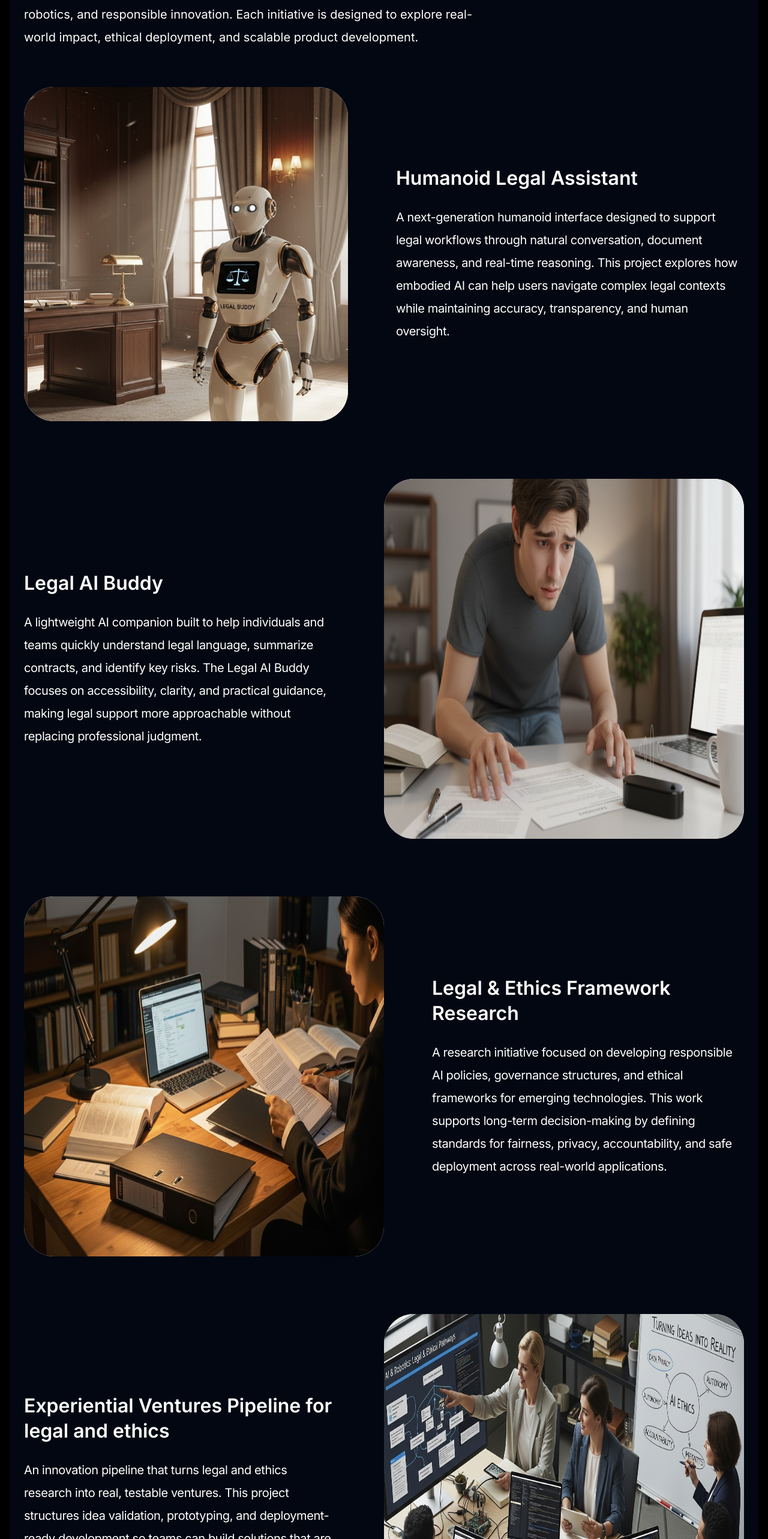
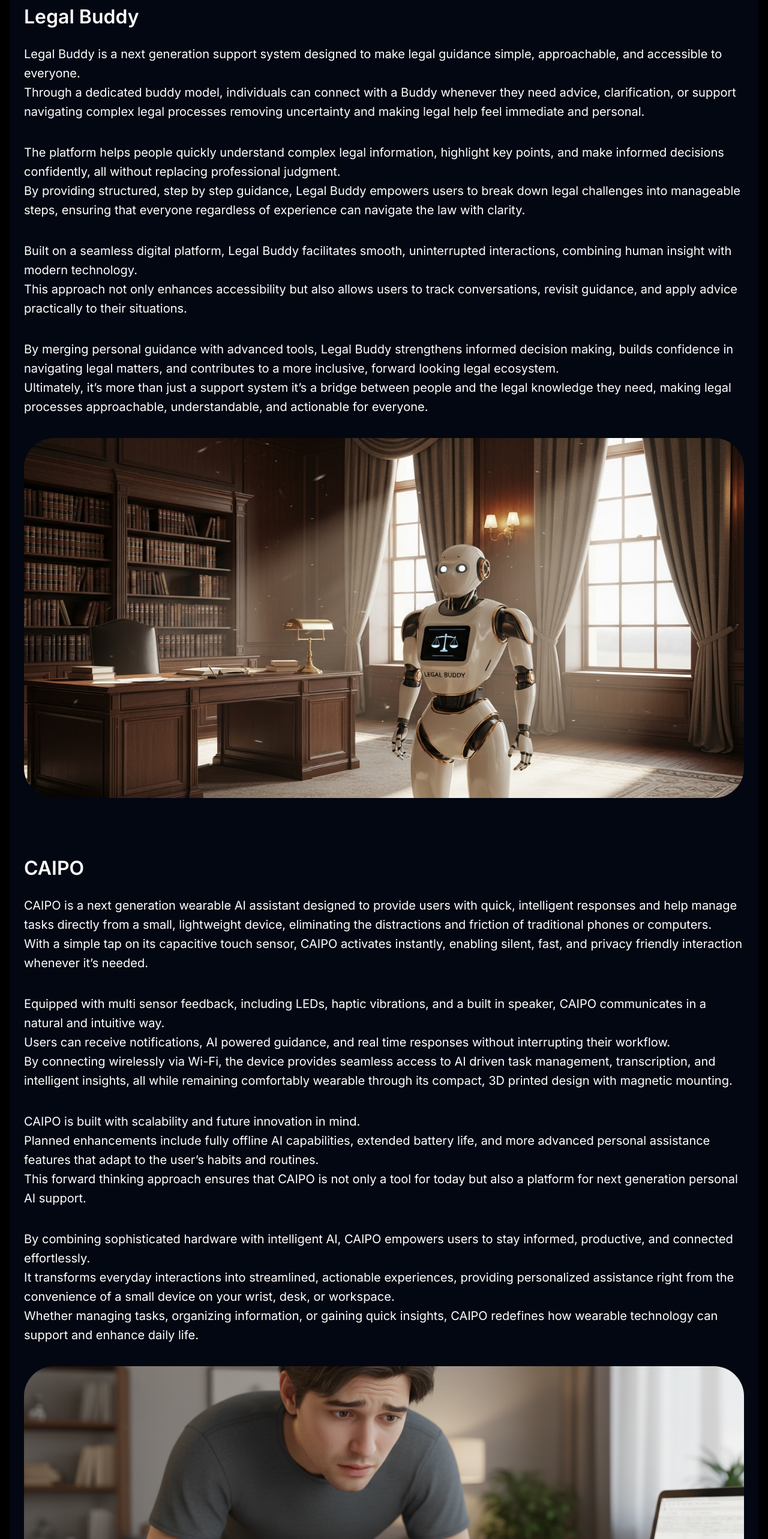
Before and after one commit to FlolabsInnovationsGroup/legal-ethics-venture-inistitute, a Next.js app: page /projects in a window 1280 px wide. Shown: the part 235-2800 px from the top of the page at 60% size. Built offline with nearby package versions, Linux system fonts and the light colour scheme.

Commit message:
update text and design for the projects

```diff
--- a/src/app/Journey/page.tsx
+++ b/src/app/Journey/page.tsx
@@ -11,18 +11,6 @@ import OurCompass from "@/components/code-split/journey/OurCompass";
 import PathForward from "@/components/code-split/journey/PathForward";
 import Planned from "@/components/code-split/journey/Planned";
 import Initiatives from "@/components/Initiatives";
-import {
-  Map,
-  Compass,
-  Users,
-  BarChart3,
-  ArrowRight,
-  ShieldCheck,
-  FileText,
-  CheckCircle,
-} from "lucide-react";
-import Image from "next/image";
-import Link from "next/link";
 
 export default function Journey() {
   return (
@@ -36,7 +24,7 @@ export default function Journey() {
       <Growing />
       <Initiatives />
       <Foundations />
-      =
+
       <MileStone />
       <NotAll />
       <InMotion />
--- a/src/app/projects/page.tsx
+++ b/src/app/projects/page.tsx
@@ -1,131 +1,249 @@
 import humanoidImg from "../../../public/humanoid.jpeg";
 import aiBuddyImg from "../../../public/buddy.png";
 import legalFramworkImg from "../../../public/Legal & Ethics Framework Research.png";
+import MoodChangerImg from "../../../public/moodChanger.png";
+
 import experientialImg from "../../../public/Experiential Ventures Pipeline for legal and ethics.jpeg";
 import Image from "next/image";
 
 export default function page() {
   return (
-    <main className=" bg-gray-950 rounded-[16px]  px-4 md:px-6 py-4 mt-[100px] mb-[50px]">
+    <main className=" bg-gray-950 rounded-[16px]  px-4 md:px-6 py-4 mt-[100px] mb-[80px]">
       <div className="max-w-[1440px] mx-auto">
         {/* Page Header */}
-        <div className="mb-12 md:mb-16">
+        <div className="mb-12 md:mb-16 text-center">
           <h1 className="text-4xl md:text-[56px] font-semibold text-white mb-4 md:mb-6">
             Projects
           </h1>
-          <p className="text-lg md:text-xl text-white max-w-3xl leading-[190%]">
+          {/* <p className="text-lg md:text-xl text-white max-w-3xl leading-[190%]">
             A glimpse into some of the projects we’re building at the
             intersection of AI, robotics, and responsible innovation. Each
             initiative is designed to explore real-world impact, ethical
             deployment, and scalable product development.
-          </p>
+          </p> */}
         </div>
 
         {/* Projects List */}
         <div className="space-y-16 md:space-y-24">
           {/* Project 1 - Image Left */}
-          <div className="flex flex-col lg:flex-row items-center gap-6 md:gap-10 lg:gap-20">
-            <div className="w-full lg:w-[540px] flex-shrink-0">
-              <div className="relative w-full aspect-[540/557] rounded-[30px] md:rounded-[50px] bg-white flex items-center justify-center p-8 md:p-12">
+          <div className="flex flex-col   gap-6 md:gap-10 lg:gap-20">
+            <div className="w-full   flex-shrink-0">
+              <div className="flex-1">
+                <h2 className="text-2xl md:text-[32px] font-semibold text-white mb-4 md:mb-6">
+                  Legal Buddy
+                </h2>
+                <p className="text-lg md:text-xl text-white leading-[160%] mb-9">
+                  Legal Buddy is a next generation support system designed to
+                  make legal guidance simple, approachable, and accessible to
+                  everyone. <br />
+                  Through a dedicated buddy model, individuals can connect with
+                  a Buddy whenever they need advice, clarification, or support
+                  navigating complex legal processes removing uncertainty and
+                  making legal help feel immediate and personal.
+                </p>
+                <p className="text-lg md:text-xl text-white leading-[160%] mb-9">
+                  The platform helps people quickly understand complex legal
+                  information, highlight key points, and make informed decisions
+                  confidently, all without replacing professional judgment.{" "}
+                  <br /> By providing structured, step by step guidance, Legal
+                  Buddy empowers users to break down legal challenges into
+                  manageable steps, ensuring that everyone regardless of
+                  experience can navigate the law with clarity.
+                </p>
+                <p className="text-lg md:text-xl text-white leading-[160%] mb-9">
+                  Built on a seamless digital platform, Legal Buddy facilitates
+                  smooth, uninterrupted interactions, combining human insight
+                  with modern technology. <br /> This approach not only enhances
+                  accessibility but also allows users to track conversations,
+                  revisit guidance, and apply advice practically to their
+                  situations.
+                </p>
+                <p className="text-lg md:text-xl text-white leading-[160%] mb-9">
+                  By merging personal guidance with advanced tools, Legal Buddy
+                  strengthens informed decision making, builds confidence in
+                  navigating legal matters, and contributes to a more inclusive,
+                  forward looking legal ecosystem. <br /> Ultimately, it’s more
+                  than just a support system it’s a bridge between people and
+                  the legal knowledge they need, making legal processes
+                  approachable, understandable, and actionable for everyone.
+                </p>
+              </div>
+              <div className=" flex justify-center  ">
+                <div className="relative w-full h-[400px] md:h-[500px]  lg:h-[600px]  rounded-[30px] md:rounded-[50px]  flex items-center justify-center p-8 md:p-12">
                   <Image
                     fill
                     src={humanoidImg}
                     alt="Project 1 - AI Robot"
-                  className="w-full  aspect-[163/89] rounded-[30px] md:rounded-[50px] object-cover"
+                    className="  rounded-[30px] md:rounded-[50px] object-center"
                   />
                 </div>
               </div>
-            <div className="flex-1">
-              <h2 className="text-2xl md:text-[32px] font-semibold text-white mb-4 md:mb-6">
-                Humanoid Legal Assistant
-              </h2>
-              <p className="text-lg md:text-xl text-white leading-[190%] tracking-[-0.4px]">
-                A next-generation humanoid interface designed to support legal
-                workflows through natural conversation, document awareness, and
-                real-time reasoning. This project explores how embodied AI can
-                help users navigate complex legal contexts while maintaining
-                accuracy, transparency, and human oversight.
-              </p>
             </div>
           </div>
 
           {/* Project 2 - Image Right */}
-          <div className="flex flex-col lg:flex-row-reverse items-center gap-6 md:gap-10 lg:gap-20">
-            <div className="w-full lg:w-[600px] flex-shrink-0">
-              <div className="relative w-full h-[600px]  rounded-[30px] md:rounded-[50px] bg-white flex items-center justify-center p-8 md:p-12">
+          <div className="flex flex-col   gap-6 md:gap-10 lg:gap-20">
+            <div className="w-full  flex-shrink-0">
+              <div className="flex-1">
+                <h2 className="text-2xl md:text-[32px] font-semibold text-white mb-4 md:mb-6">
+                  CAIPO
+                </h2>
+                <p className="text-lg md:text-xl text-white leading-[160%] mb-9">
+                  CAIPO is a next generation wearable AI assistant designed to
+                  provide users with quick, intelligent responses and help
+                  manage tasks directly from a small, lightweight device,
+                  eliminating the distractions and friction of traditional
+                  phones or computers. <br /> With a simple tap on its
+                  capacitive touch sensor, CAIPO activates instantly, enabling
+                  silent, fast, and privacy friendly interaction whenever it’s
+                  needed.
+                </p>
+                <p className="text-lg md:text-xl text-white leading-[160%] mb-9">
+                  Equipped with multi sensor feedback, including LEDs, haptic
+                  vibrations, and a built in speaker, CAIPO communicates in a
+                  natural and intuitive way. <br /> Users can receive
+                  notifications, AI powered guidance, and real time responses
+                  without interrupting their workflow. <br /> By connecting
+                  wirelessly via Wi-Fi, the device provides seamless access to
+                  AI driven task management, transcription, and intelligent
+                  insights, all while remaining comfortably wearable through its
+                  compact, 3D printed design with magnetic mounting.
+                </p>
+                <p className="text-lg md:text-xl text-white leading-[160%] mb-9">
+                  CAIPO is built with scalability and future innovation in mind.{" "}
+                  <br />
+                  Planned enhancements include fully offline AI capabilities,
+                  extended battery life, and more advanced personal assistance
+                  features that adapt to the user’s habits and routines. <br />{" "}
+                  This forward thinking approach ensures that CAIPO is not only
+                  a tool for today but also a platform for next generation
+                  personal AI support.
+                </p>
+                <p className="text-lg md:text-xl text-white leading-[160%] mb-9">
+                  By combining sophisticated hardware with intelligent AI, CAIPO
+                  empowers users to stay informed, productive, and connected
+                  effortlessly. <br /> It transforms everyday interactions into
+                  streamlined, actionable experiences, providing personalized
+                  assistance right from the convenience of a small device on
+                  your wrist, desk, or workspace. <br /> Whether managing tasks,
+                  organizing information, or gaining quick insights, CAIPO
+                  redefines how wearable technology can support and enhance
+                  daily life.
+                </p>
+              </div>
+              <div className=" flex justify-center">
+                <div className="relative   h-[400px] md:h-[500px] lg:h-[600px] w-full       rounded-[30px] md:rounded-[50px]  flex items-center justify-center p-8 md:p-12">
                   <Image
                     fill
                     src={aiBuddyImg}
-                  alt="Project 1 - AI Robot"
-                  className=" rounded-[30px] md:rounded-[50px]  "
+                    alt="Project 2 - CAIPO"
+                    className=" rounded-[30px] md:rounded-[50px] object-cover"
                   />
                 </div>
               </div>
+            </div>
+          </div>
+          {/* Project 3 - Image Left */}
+          <div className="flex flex-col   gap-6 md:gap-10 lg:gap-20">
+            <div className="w-full  flex-shrink-0">
               <div className="flex-1">
                 <h2 className="text-2xl md:text-[32px] font-semibold text-white mb-4 md:mb-6">
-                Legal AI Buddy{" "}
+                  MoodChanger
                 </h2>
-              <p className="text-lg md:text-xl text-white leading-[190%] tracking-[-0.4px]">
-                A lightweight AI companion built to help individuals and teams
-                quickly understand legal language, summarize contracts, and
-                identify key risks. The Legal AI Buddy focuses on accessibility,
-                clarity, and practical guidance, making legal support more
-                approachable without replacing professional judgment.
+                <p className="text-lg md:text-xl text-white leading-[160%] mb-9">
+                  MoodChanger is an innovative app that centralizes data from
+                  multiple wearables, offering users a single, comprehensive
+                  view of their personal metrics. <br /> By integrating
+                  seamlessly with CAIPO, the app gathers information from
+                  various devices and transforms it into meaningful insights,
+                  making it easier for people to understand their physical
+                  health, mental well being, productivity, and even their pets’
+                  activity.
+                </p>
+                <p className="text-lg md:text-xl text-white leading-[160%] mb-9">
+                  Designed for a wide audience from health conscious individuals
+                  and athletes to pet owners and anyone curious about their
+                  daily patterns MoodChanger turns complex streams of data into
+                  clear, actionable information. <br /> The interface is
+                  carefully crafted to highlight trends, patterns, and
+                  anomalies, allowing users to spot changes over time, track
+                  progress toward goals, and make informed decisions about
+                  lifestyle and habits.
+                </p>
+                <p className="text-lg md:text-xl text-white leading-[160%] mb-9">
+                  More than just a dashboard, MoodChanger acts as a companion
+                  that helps users interpret their metrics and take deliberate
+                  steps toward improvement. <br /> By providing an intuitive,
+                  unified view of data and pairing it with CAIPO’s guidance, the
+                  app empowers individuals to set realistic goals, monitor
+                  achievements, and adjust behaviors proactively.
+                </p>
+                <p className="text-lg md:text-xl text-white leading-[160%] mb-9">
+                  Ultimately, MoodChanger transforms raw data into actionable
+                  insights, making the journey toward better health,
+                  productivity, and personal awareness smoother, more informed,
+                  and more motivating. <br /> It’s about turning every piece of
+                  information into a small but meaningful change one insight at
+                  a time.
                 </p>
               </div>
-          </div>
-
-          {/* Project 3 - Image Left */}
-          <div className="flex flex-col lg:flex-row items-center gap-6 md:gap-10 lg:gap-20">
-            <div className="w-full lg:w-[600px] flex-shrink-0">
-              <div className="relative w-full h-[600px] rounded-[30px] md:rounded-[50px] bg-white flex items-center justify-center p-8 md:p-12">
+              <div className=" flex justify-center">
+                <div className="relative   h-[400px] md:h-[500px] lg:h-[600px] w-full        rounded-[30px] md:rounded-[50px]  flex items-center justify-center p-8 md:p-12">
                   <Image
                     fill
                     src={legalFramworkImg}
-                  alt="Project 1 - AI Robot"
-                  className="w-full    rounded-[30px] md:rounded-[50px]  "
+                    alt="Project 3 - MoodChanger"
+                    className=" rounded-[30px] md:rounded-[50px] object-center "
                   />
                 </div>
               </div>
-            <div className="flex-1">
-              <h2 className="text-2xl md:text-[32px] font-semibold text-white mb-4 md:mb-6">
-                Legal & Ethics Framework Research
-              </h2>
-              <p className="text-lg md:text-xl text-white leading-[190%] tracking-[-0.4px]">
-                A research initiative focused on developing responsible AI
-                policies, governance structures, and ethical frameworks for
-                emerging technologies. This work supports long-term
-                decision-making by defining standards for fairness, privacy,
-                accountability, and safe deployment across real-world
-                applications.
-              </p>
             </div>
           </div>
           {/* Project 4 - Image Right */}
-          <div className="flex flex-col lg:flex-row-reverse items-center gap-6 md:gap-10 lg:gap-20">
-            <div className="w-full lg:w-[600px] flex-shrink-0">
-              <div className="relative w-full h-[600px] rounded-[30px] md:rounded-[50px] bg-white flex items-center justify-center p-8 md:p-12">
+          <div className="flex flex-col   gap-6 md:gap-10 lg:gap-20">
+            <div className="w-full  flex-shrink-0">
+              <div className="flex-1">
+                <h2 className="text-2xl md:text-[32px] font-semibold text-white mb-4 md:mb-6">
+                  Data Analytics
+                </h2>
+                <p className="text-lg md:text-xl text-white leading-[160%] mb-9">
+                  The Experiential Ventures Pipeline combines legal and ethics
+                  research with advanced data analytics to turn ideas into
+                  actionable, testable ventures. <br /> By structuring the
+                  entire process from idea validation and prototyping to
+                  deployment ready development teams can design solutions that
+                  are both scalable and responsibly built.
+                </p>
+                <p className="text-lg md:text-xl text-white leading-[160%] mb-9">
+                  Data analytics plays a central role, providing insights at
+                  every stage to guide decision making, measure impact, and
+                  optimize outcomes. <br /> This ensures that each venture is
+                  informed by real world evidence, aligned with ethical
+                  principles, and capable of adapting to evolving challenges.
+                </p>
+                <p className="text-lg md:text-xl text-white leading-[160%] mb-9">
+                  By integrating hands on experimentation with analytics driven
+                  insights, this pipeline empowers teams to transform complex
+                  legal and ethical research into practical, measurable, and
+                  responsible innovations. <br /> It’s a systematic approach to
+                  building ventures that are not only effective but also
+                  transparent, accountable, and grounded in responsible
+                  technology practices from day one.
+                </p>
+              </div>
+              <div className=" flex justify-center">
+                <div className="  relative  w-full   h-[400px] md:h-[500px] lg:h-[600px]  rounded-[30px] md:rounded-[50px]  flex items-center justify-center p-8 md:p-12">
                   <Image
                     fill
                     src={experientialImg}
-                  alt="Project 1 - AI Robot"
-                  className="w-full   rounded-[30px] md:rounded-[50px]   "
+                    alt="Project 4 - Data Analytics"
+                    className=" rounded-[30px] md:rounded-[50px] object-cover"
                   />
                 </div>
               </div>
-            <div className="flex-1">
-              <h2 className="text-2xl md:text-[32px] font-semibold text-white mb-4 md:mb-6">
-                Experiential Ventures Pipeline for legal and ethics{" "}
-              </h2>
-              <p className="text-lg md:text-xl text-white leading-[190%] tracking-[-0.4px]">
-                An innovation pipeline that turns legal and ethics research into
-                real, testable ventures. This project structures idea
-                validation, prototyping, and deployment-ready development so
-                teams can build solutions that are both scalable and aligned
-                with responsible technology principles from day one.
-              </p>
             </div>
           </div>
+          {/* the end of the projects till we figure strapi for it */}
         </div>
       </div>
     </main>
--- a/src/components/Header.tsx
+++ b/src/components/Header.tsx
@@ -12,7 +12,7 @@ const navigation = [
   { name: "Journey", href: "/Journey" },
   {
     name: "Internships",
-    href: "https://www.flolabs.international/internships",
+    href: "https://hephaestus.international/internships",
   },
 ];
 
--- a/src/components/Hero.tsx
+++ b/src/components/Hero.tsx
@@ -206,7 +206,7 @@ const Hero = () => {
           </div>
 
           {/* CTA */}
-          <Link href="https://www.flolabs.international/internships">
+          <Link href="https://hephaestus.international/internships">
             <button className="bg-[#F2784B] animate-bounce cursor-pointer hover:text-white text-black text-lg sm:text-xl font-bold px-10 sm:px-14 py-4 rounded-[35px] transition hover:opacity-90 w-fit mx-auto lg:mx-0">
               Apply Now
             </button>
--- a/src/components/code-split/journey/JoinUs.tsx
+++ b/src/components/code-split/journey/JoinUs.tsx
@@ -48,9 +48,9 @@ const JoinUs = () => {
       </div>
 
       <div className="flex justify-center gap-8">
-        <button className="text-[22px] cursor-pointer font-bold hover:scale-110 hover:text-[#F2784B] transform duration-200 ease-in-out">
+        {/* <button className="text-[22px] cursor-pointer font-bold hover:scale-110 hover:text-[#F2784B] transform duration-200 ease-in-out">
           <Link href="/contact">Talk to Us</Link>
-        </button>
+        </button> */}
         <button className="text-[22px] animate-pulse font-bold bg-white text-black outline px-6 py-2 rounded-full cursor-pointer hover:scale-110 hover:text-[#F2784B] transform duration-200 ease-in-out">
           <Link href="https://hephaestus.international/internships/ethical-legal-research-intern">
             Apply Now
```
Also changed, not shown: public/moodChanger.png (added), public/moodchanger_headband_square_1200.webp (added). Lines whose indentation alone changed are shown as unchanged.
